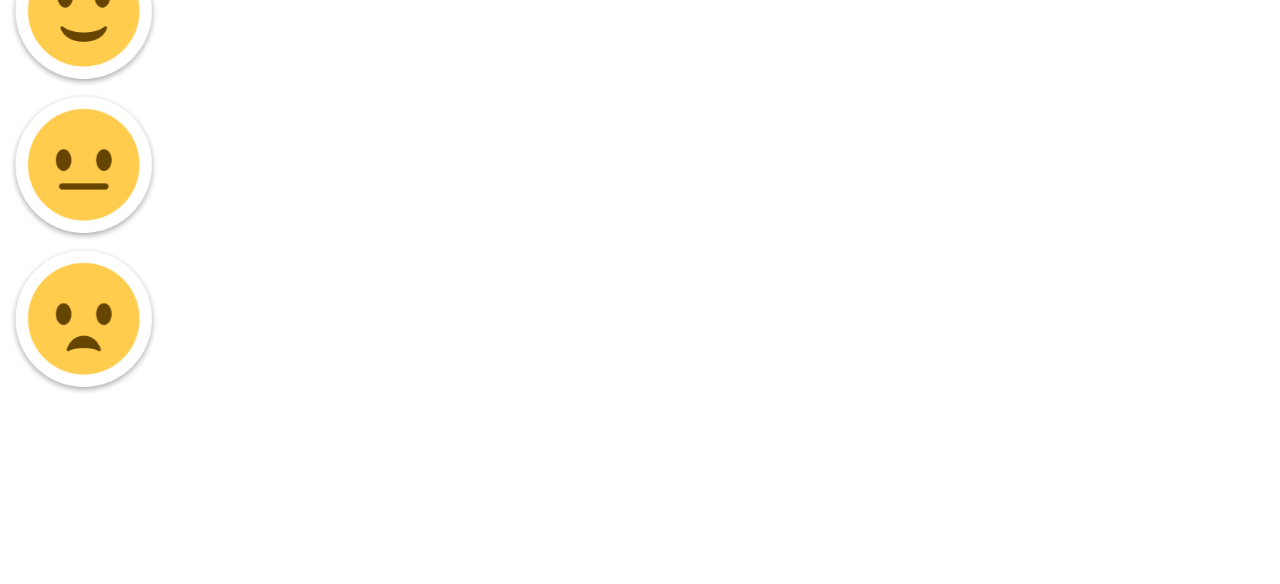
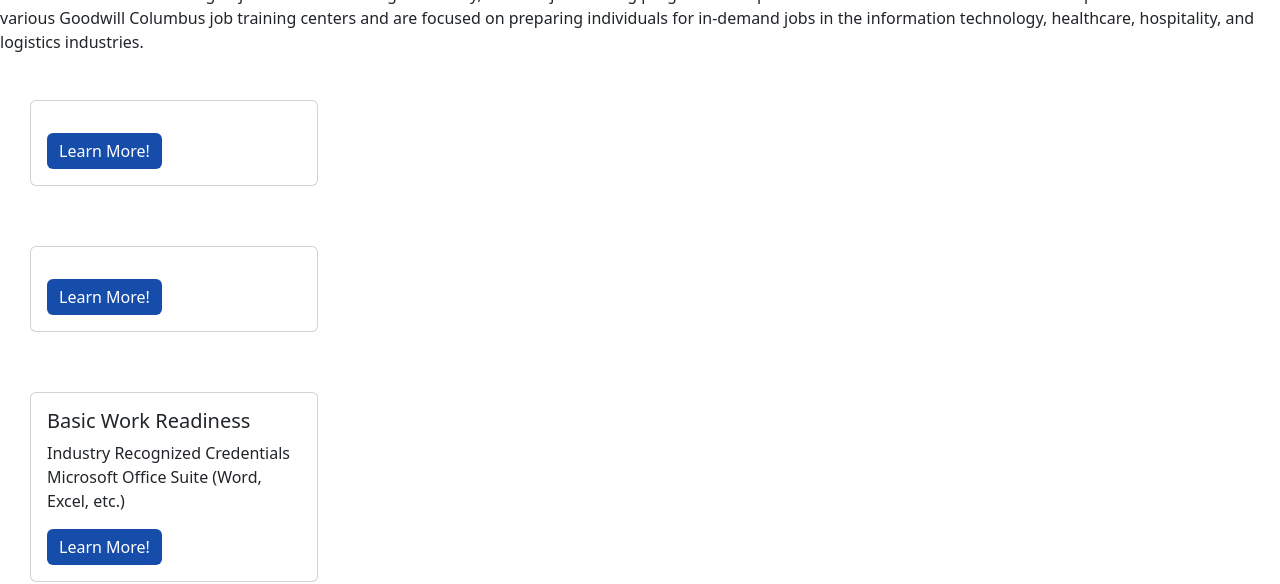
Before and after one commit to cfgcolumbus23/Team-3, a React (Create React App) app in the folder mern/client/: page / in a window 1280 px wide. Shown: the part 224-808 px from the top of the page. Built offline with nearby package versions, Linux system fonts and the light colour scheme; no server answers.

Commit message:
fixed some rendering issues

```diff
--- a/mern/client/src/App.js
+++ b/mern/client/src/App.js
@@ -2,11 +2,12 @@ import './App.css';
 import Footer from './components/footer';
 import { Route, Routes } from "react-router-dom";
 import ResponsiveNavBar from "./common/navbar.js";
-
+import Course from "./pages/Course.js"
 function App() {
   return (
     <div>
       <ResponsiveNavBar />
+      < Course />
       <Footer />
     </div>
   );
--- a/mern/client/src/components/ClassCard.js
+++ b/mern/client/src/components/ClassCard.js
@@ -9,9 +9,9 @@ function ClassCard({name, description, about, requirements, schedule}) {
 
 return (
   <div style={{
-      display: 'block', width: 700, padding: 30
+      display: 'block', width: 100, padding: 30
   }}>
-      <Card>
+      <Card style={{width: '18rem'}}>
           <CardBody>
               <CardTitle tag="h5">{name}</CardTitle>
               <CardText >{description}</CardText>
--- a/mern/client/src/pages/Course.css
+++ b/mern/client/src/pages/Course.css
@@ -7,3 +7,10 @@
 .horizontal-row{
     width: 50%;
 }
+.course {
+    display: flex;
+    flex-direction: row;
+    align-self: flex-end;
+    justify-content: flex-start;
+    width:100%;
+}
--- a/mern/client/src/pages/Course.js
+++ b/mern/client/src/pages/Course.js
@@ -1,14 +1,11 @@
-
-import { useState } from 'react';
 import ClassCard from '../components/ClassCard'; // Import the ClassCard component
 import 'bootstrap/dist/css/bootstrap.min.css';
 import Calender from '../components/Calendar';
 import React from 'react';
 import 'reactjs-popup/dist/index.css';
-import { CardGroup } from 'reactstrap';
+import { Card, CardGroup } from 'reactstrap';
 
 const Course = () => {
-  const [selectedId, setSelectedId] = useState('');
   const items = [
     {
       id: 1,
@@ -41,17 +38,18 @@ const Course = () => {
       <h1>Courses</h1>
       <p>From 1-on-1 career coaching to job credentials to digital literacy, our free job training programs are open to all.
 These services are offered to the public at no-cost at various Goodwill Columbus job training centers and are focused on preparing individuals for in-demand jobs in the information technology, healthcare, hospitality, and logistics industries.</p>
-
+     < ClassCard />
+     < ClassCard />
 
           {items.map((item) => {
-             return <div className = "horizontal-row">
-                <CardGroup>
+              return <div className = "horizontal-row">
+                 <CardGroup>
                     <ClassCard // shows a preview of class card content
                 name={item.name}
                 description={item.description}
               />
               </CardGroup>
-            </div>
+             </div>
 
 })}
 
```
